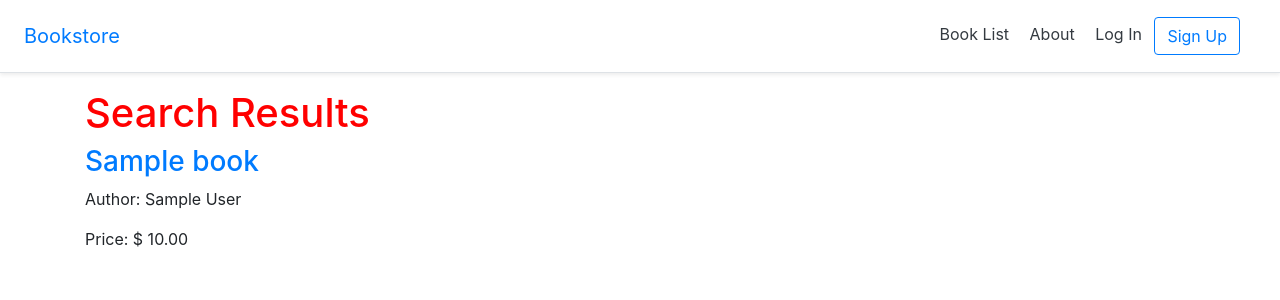
After one commit to AntonEsipow/BookStore-project, a Django app: template templates/books/search_results.html in a window 1280 px wide. The commit adds this page. Shown: the top 300 px of the page. Run offline with Django 3.2, Linux system fonts and the light colour scheme; the template is opened without the code that fills it: values that come from a table or form of the project are taken from there, others are empty; tables that the repository leaves empty hold one stand-in row (values such as "Sample post"); parts of the project's set-up code (start-up, migrations or seed data) failed here and were passed over; some libraries are stand-ins or nearby versions.

Commit message:
Доюавлена возможность поиска книг, разобраны возможные способы повышения производительности

```diff
--- a/books/models.py
+++ b/books/models.py
@@ -16,6 +16,9 @@ class Book(models.Model):
     cover = models.ImageField(upload_to='covers/', blank=True)
 
     class Meta:
+        indexes = [
+            models.Index(fields=['id'], name='id_index'),
+        ]
         permissions = [
             ('special_status', 'Can read all books'),
         ]
--- a/books/urls.py
+++ b/books/urls.py
@@ -1,8 +1,9 @@
 from django.urls import path
-from .views import BookListView, BookDetailView
+from .views import BookListView, BookDetailView, SearchResultListView
 
 
 urlpatterns = [
     path('', BookListView.as_view(), name='book_list'),
     path('<uuid:pk>/', BookDetailView.as_view(), name='book_detail'),
+    path('search/', SearchResultListView.as_view(), name='search_results'),
 ]
--- a/bookstore_project/urls.py
+++ b/bookstore_project/urls.py
@@ -26,3 +26,9 @@ urlpatterns = [
 ]
 
 urlpatterns += static(settings.MEDIA_URL, document_root=settings.MEDIA_ROOT)
+
+if settings.DEBUG: # new
+    import debug_toolbar
+    urlpatterns = [
+        path('__debug__/', include(debug_toolbar.urls)),
+    ] + urlpatterns
--- /dev/null
+++ b/templates/books/search_results.html
@@ -0,0 +1,14 @@
+{% extends '_base.html' %}
+
+{% block title %}Search{% endblock title %}
+
+{% block content %}
+  <h1>Search Results</h1>
+  {% for book in book_list %}
+    <div>
+      <h3><a href="{{ book.get_absolute_url }}">{{ book.title }}</a></h3>
+      <p>Author: {{ book.author }}</p>
+      <p>Price: $ {{ book.price }}</p>
+    </div>
+  {% endfor %}
+{% endblock content %}
--- a/templates/home.html
+++ b/templates/home.html
@@ -8,6 +8,12 @@
   <h1>Homepage</h1>
 
   <img class="bookcover" src="{% static 'images/django.png' %}">
+
+  <form class="form-inline mt-2 mt-md-0" action="{% url 'search_results' %}"
+  method="get">
+    <input name="q" class="form-control mr-sm-2" type="text" placeholder="Search"
+    aria-label="Search">
+  </form>
 
   {% if user.is_authenticated %}
     <!--user.username for example-->
```
Also changed, not shown: books/views.py (+13 -0 lines), bookstore_project/settings.py (+12 -1 lines), books/migrations/0005_auto_20211205_1641.py (added), 2 other files.
